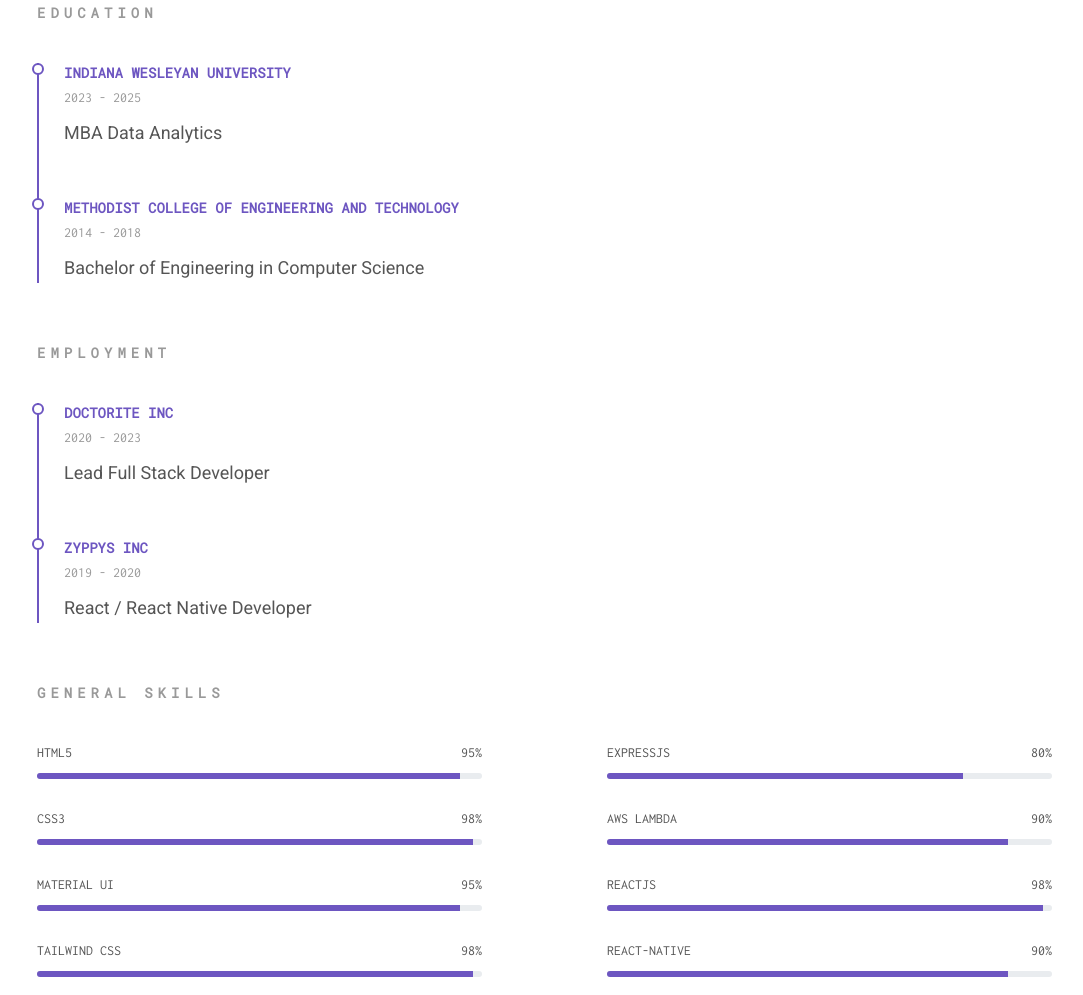
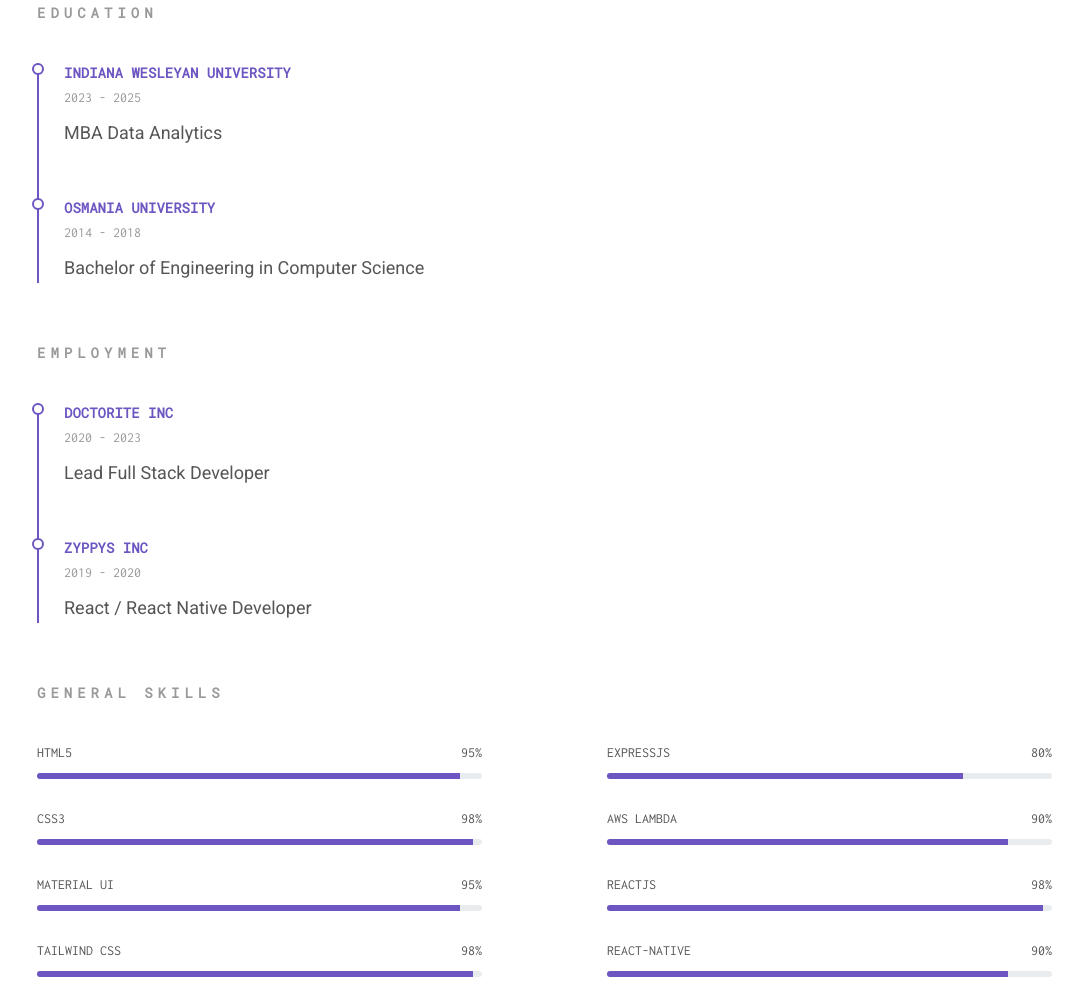
Before and after one commit to SyedSharaan/portfolio, a website: page index.html in a window 1280 px wide. Shown: the part 1191-2186 px from the top of the page, without its empty margins (48-1131 px from the left). Drawn offline with Linux system fonts and the light colour scheme.

Commit message:
added favicon

```diff
--- a/index.html
+++ b/index.html
@@ -8,6 +8,7 @@
   <meta name="description" content="">
   <meta name="author" content="">
   <title>Portfolio</title>
+  <link rel="icon" type="image/x-icon" href="assets/favicon/favicon.ico">
   <link rel="stylesheet" href="assets/css/color.css">
   <link href="https://fonts.googleapis.com/css?family=Roboto|Roboto+Mono|Inconsolata" rel="stylesheet">
   <link href="https://cdn.materialdesignicons.com/2.0.46/css/materialdesignicons.min.css" rel="stylesheet">
@@ -143,7 +144,7 @@
           </p>
         </div>
         <div class="resume-list__block">
-          <p class="resume-list__block-title">Methodist College of Engineering and Technology </p>
+          <p class="resume-list__block-title">Osmania University </p>
           <p class="resume-list__block-date">2014 - 2018</p>
           <p>
             Bachelor of Engineering in Computer Science
```
Also changed, not shown: assets/favicon/favicon.ico (added).
